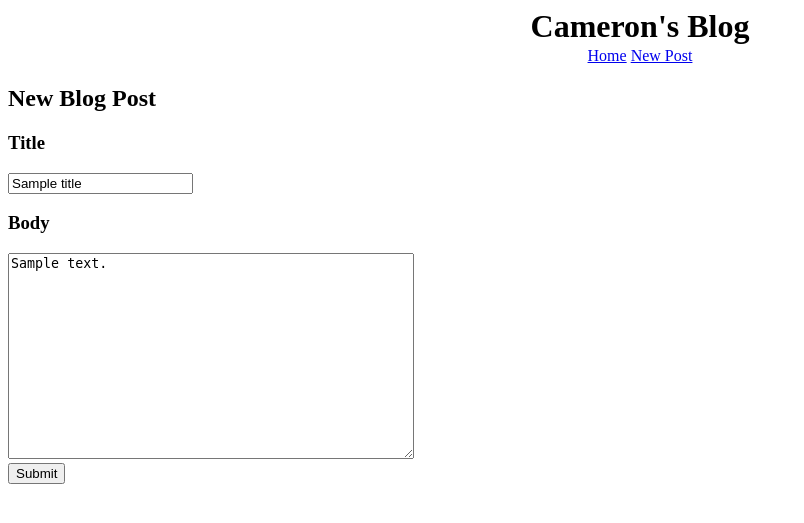
After one commit to cperceful/build-a-blog, a Python web app: template templates/newpost.html in a window 1280 px wide. The commit adds this page. Shown: the top 523 px of the page, without its empty margins (0-804 px from the left). Run offline with Jinja, Linux system fonts and the light colour scheme; the template is opened without the code that fills it: most values are stand-ins (such as "Sample title", 1, 10 or a date in 2020).

Commit message:
/blog route and /newpost route and db functionality done, added basic CSS sheet

```diff
--- a/app.yaml
+++ b/app.yaml
@@ -9,6 +9,9 @@ handlers:
   static_files: favicon.ico
   upload: favicon\.ico
 
+- url: /stylesheets
+  static_dir: stylesheets
+
 - url: .*
   script: main.app
 
--- /dev/null
+++ b/stylesheets/master.css
@@ -0,0 +1,18 @@
+h1 {
+    text-align: center;
+    margin: 2px;
+}
+
+nav {
+    text-align: center;
+}
+
+.error {
+    color: red;
+    font-weight: bold;
+}
+
+textarea {
+    height: 200px;
+    width: 400px;
+}
--- a/templates/base.html
+++ b/templates/base.html
@@ -2,9 +2,20 @@
 <html>
     <head>
         <meta charset="utf-8">
-        <title></title>
+        <title>Cameron's Blog</title>
+        <link rel="stylesheet" href="/stylesheets/master.css">
     </head>
     <body>
+        <h1>Cameron's Blog</h1>
+
+        <nav>
+            <a href="/blog">Home</a>
+            <a href="/blog/newpost">New Post</a>
+        </nav>
+
+        {% block content %}
+
+        {% endblock %}
 
     </body>
 </html>
--- /dev/null
+++ b/templates/newpost.html
@@ -0,0 +1,25 @@
+{% extends "base.html" %}
+
+{% block content %}
+
+
+<h2>New Blog Post</h2>
+
+<form method="post">
+    <label>
+        <div><h3>Title</h3></div>
+        <input class="submission" type="text" name="title" value="{{title}}">
+    </label>
+
+    <label>
+        <div><h3>Body</h3></div>
+        <textarea name="body">{{body}}</textarea>
+    </label>
+    <br>
+    <input type="submit" value="Submit">
+    <p class="error">{{error}}</p>
+</form>
+
+
+
+{% endblock %}
```
Also changed, not shown: main.py (+52 -3 lines), templates/front.html (added, +13 -0 lines), index.yaml (line endings or trailing spaces), 1 other file.
